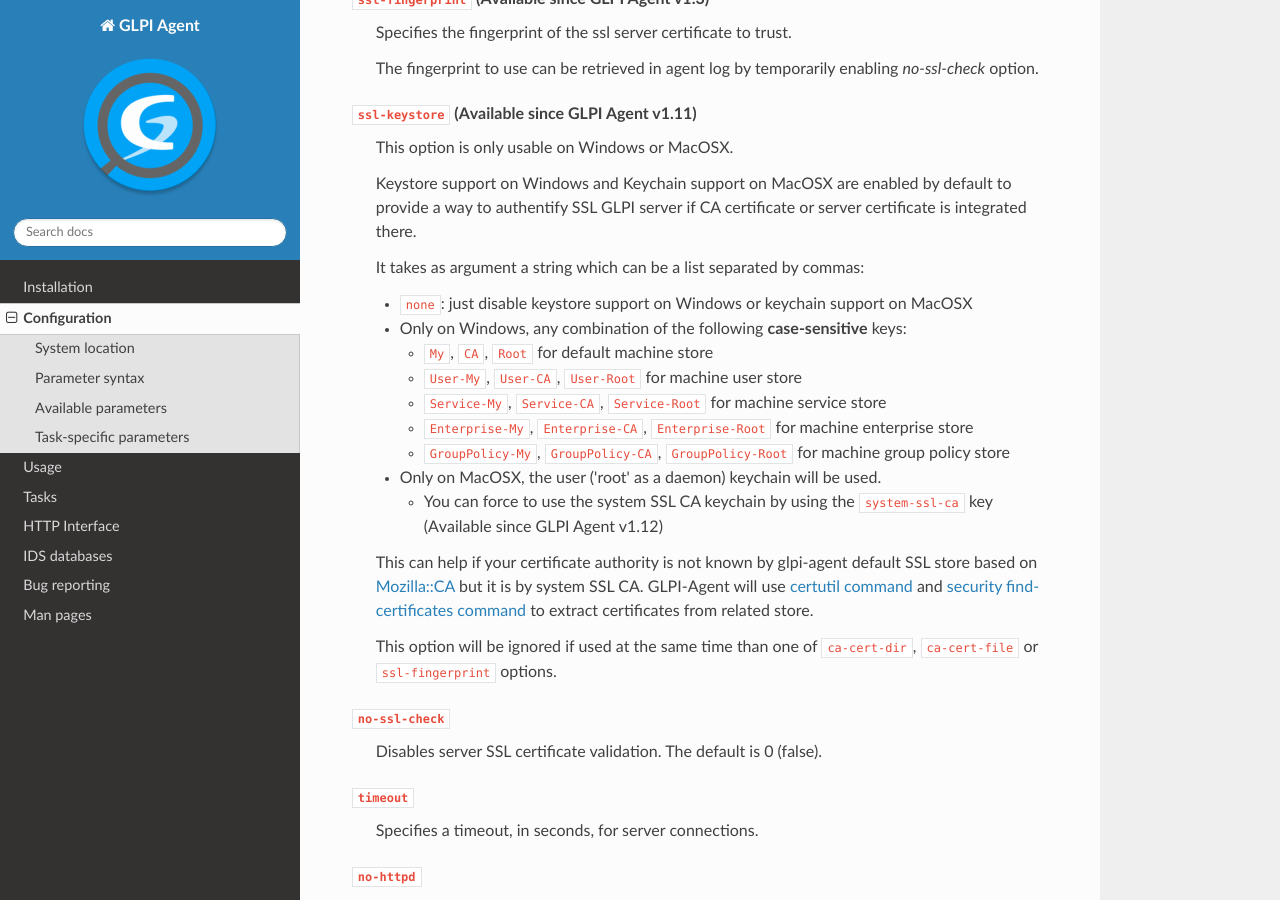
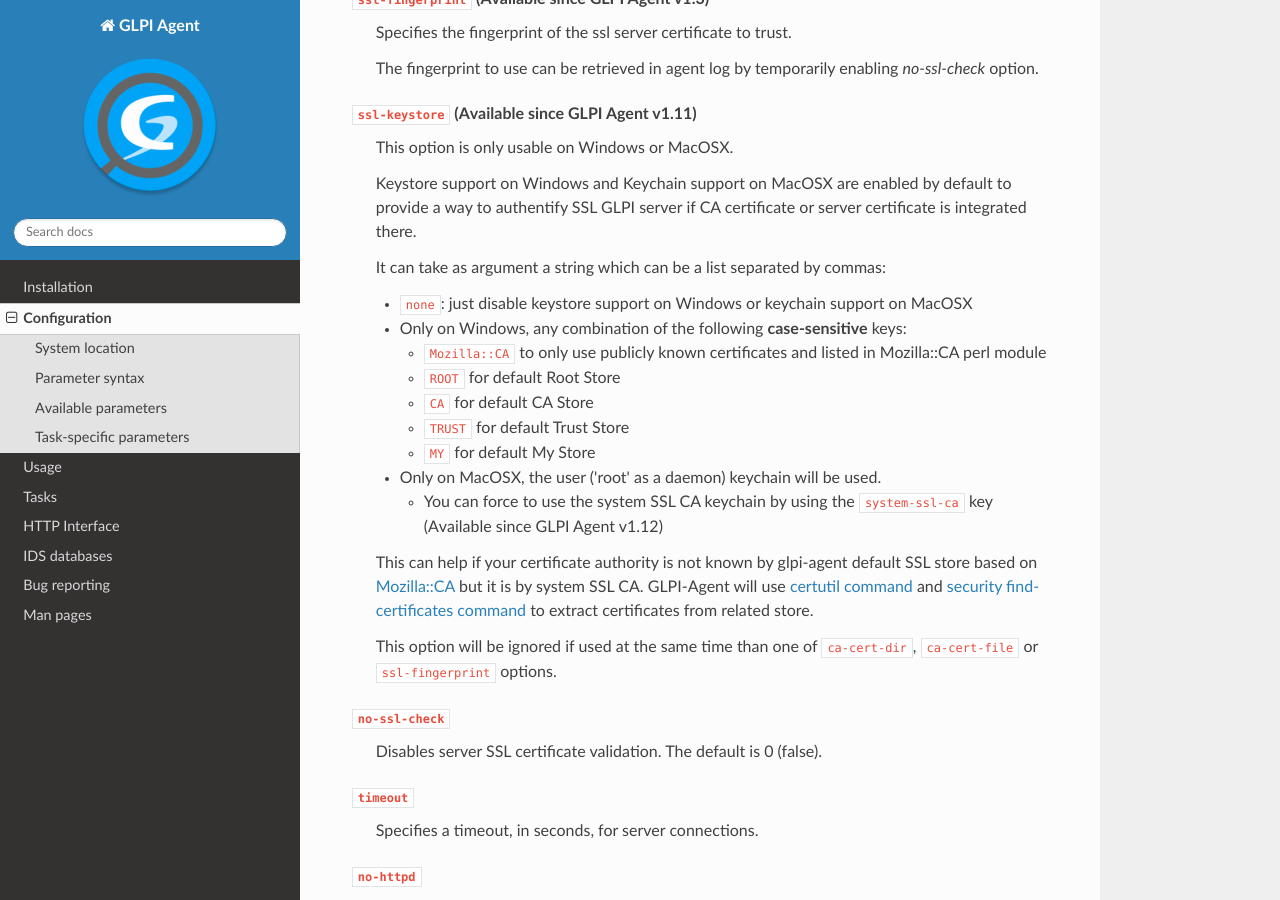
Before and after one commit to glpi-project/doc-agent, a Sphinx documentation site: the page built from source/configuration.rst, in a window 1280 px wide and 900 px high, scrolled down 5381 px. Built offline with Sphinx 7.4.7 and the Read the Docs theme 3.1.0, drawn with Linux system fonts in a browser that asks for light colours.

Commit message:
Updated ssl-keystore configuration

```diff
--- a/source/configuration.rst
+++ b/source/configuration.rst
@@ -267,16 +267,16 @@
     to provide a way to authentify SSL GLPI server if CA certificate or server certificate
     is integrated there.
 
-    It takes as argument a string which can be a list separated by commas:
+    It can take as argument a string which can be a list separated by commas:
 
     * ``none``: just disable keystore support on Windows or keychain support on MacOSX
     * Only on Windows, any combination of the following **case-sensitive** keys:
 
-      * ``My``, ``CA``, ``Root`` for default machine store
-      * ``User-My``, ``User-CA``, ``User-Root`` for machine user store
-      * ``Service-My``, ``Service-CA``, ``Service-Root`` for machine service store
-      * ``Enterprise-My``, ``Enterprise-CA``, ``Enterprise-Root`` for machine enterprise store
-      * ``GroupPolicy-My``, ``GroupPolicy-CA``, ``GroupPolicy-Root`` for machine group policy store
+      * ``Mozilla::CA`` to only use publicly known certificates and listed in Mozilla::CA perl module
+      * ``ROOT`` for default Root Store
+      * ``CA`` for default CA Store
+      * ``TRUST`` for default Trust Store
+      * ``MY`` for default My Store
 
     * Only on MacOSX, the user ('root' as a daemon) keychain will be used.
 
```
